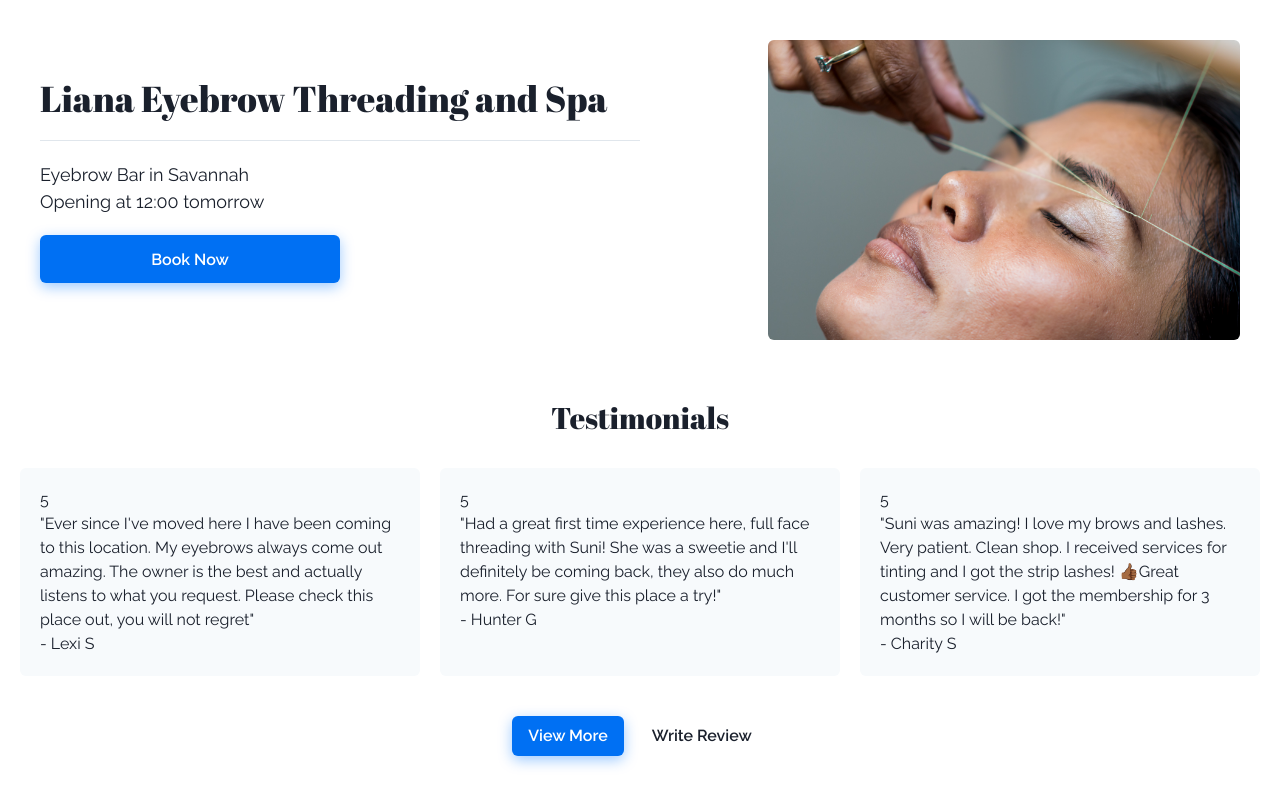
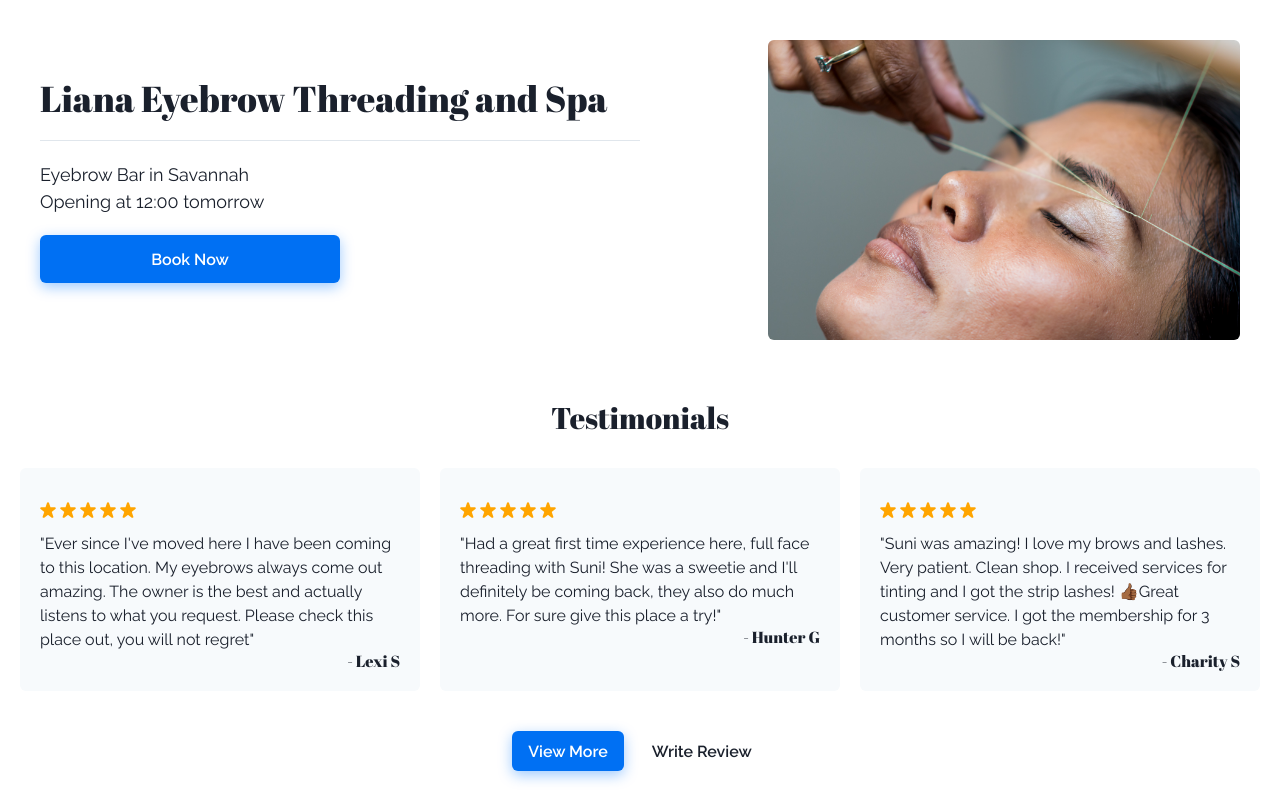
Before and after one commit to ibaniya98/liana-eyebrow, a Next.js app: page / in a window 1280 px wide. Shown: the top 800 px of the page. Built offline with nearby package versions, Linux system fonts and the light colour scheme.

Commit message:
show rating stars (#2)

```diff
--- /dev/null
+++ b/components/testimonial-card/index.tsx
@@ -0,0 +1,37 @@
+import { Box, Heading, Text } from "@chakra-ui/react";
+import { Review } from "../../data/reviews";
+import { StarIcon } from "@chakra-ui/icons";
+
+interface RatingsProps {
+  count: number;
+}
+
+function Ratings({ count }: RatingsProps) {
+  const stars = [];
+  for (let i = 0; i < count; i++) {
+    stars.push(<StarIcon mr="1" color="orange" />);
+  }
+  return <Box my="2">{stars}</Box>;
+}
+
+export default function TestimonialCard({ reviewer, ratings, text }: Review) {
+  return (
+    <Box
+      p="5"
+      borderRadius="md"
+      backgroundColor="gray.50"
+      transition="all 0.25s linear"
+      _hover={{
+        backgroundColor: "white",
+        boxShadow: "xl",
+        cursor: "pointer",
+      }}
+    >
+      <Ratings count={ratings} />
+      <Text mt="3">&quot;{text}&quot;</Text>
+      <Heading size="sm" textAlign="right">
+        - {reviewer}
+      </Heading>
+    </Box>
+  );
+}
--- a/components/testimonials/index.tsx
+++ b/components/testimonials/index.tsx
@@ -1,26 +1,7 @@
 import { Box, Button, Heading, SimpleGrid, Text } from "@chakra-ui/react";
 import Link from "next/link";
-import { Review, reviews } from "../../data/reviews";
-
-function Testimonial({ reviewer, ratings, text }: Review) {
-  return (
-    <Box
-      p="5"
-      borderRadius="md"
-      backgroundColor="gray.50"
-      transition="all 0.25s linear"
-      _hover={{
-        backgroundColor: "white",
-        boxShadow: "xl",
-        cursor: "pointer",
-      }}
-    >
-      <Text>{ratings}</Text>
-      <Text>&quot;{text}&quot;</Text>
-      <Text>- {reviewer}</Text>
-    </Box>
-  );
-}
+import TestimonialCard from "../testimonial-card";
+import { reviews } from "../../data/reviews";
 
 export default function Testimonials() {
   return (
@@ -31,7 +12,7 @@
       <SimpleGrid columns={{ base: 1, md: 3 }} spacing="5" p="5">
         {reviews.map((x) => {
           return (
-            <Testimonial
+            <TestimonialCard
               ratings={x.ratings}
               text={x.text}
               reviewer={x.reviewer}
--- a/package.json
+++ b/package.json
@@ -9,6 +9,7 @@
     "lint": "next lint"
   },
   "dependencies": {
+    "@chakra-ui/icons": "^2.0.14",
     "@chakra-ui/react": "^2.4.4",
     "@emotion/react": "^11.10.5",
     "@emotion/styled": "^11.10.5",
```
Also changed, not shown: 1 other file (tests, documents, lock files or other folders).
